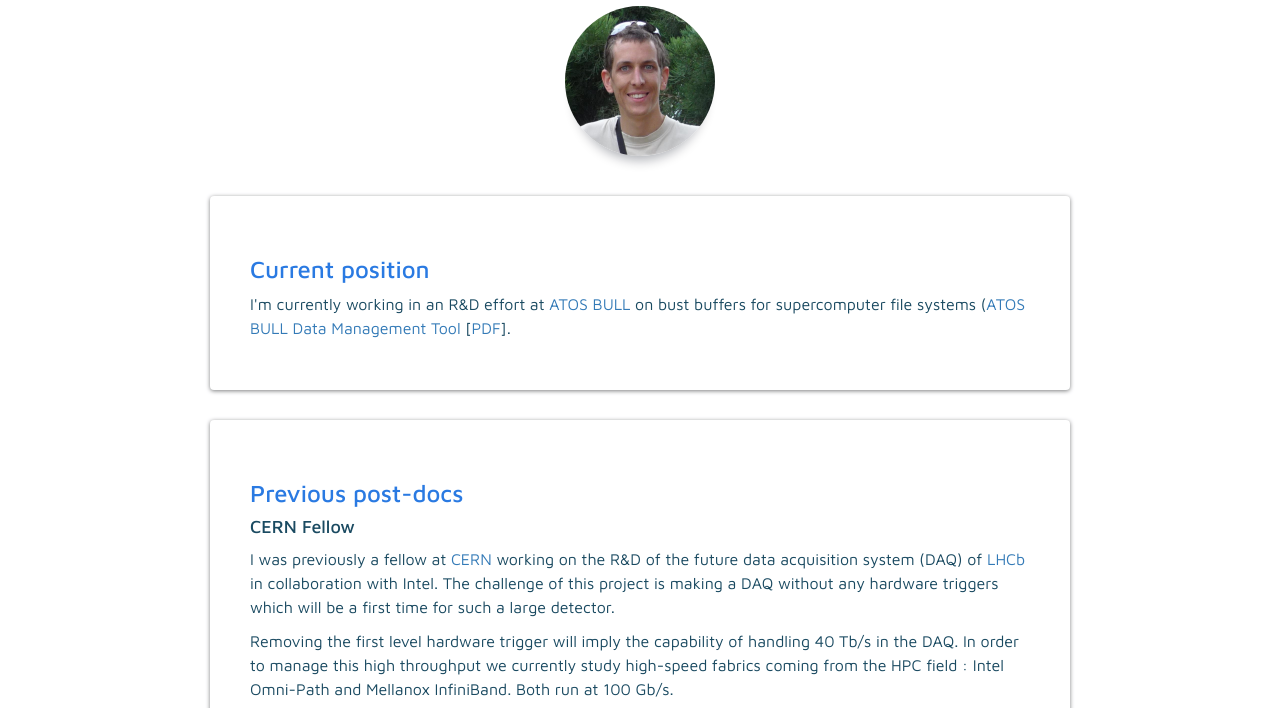
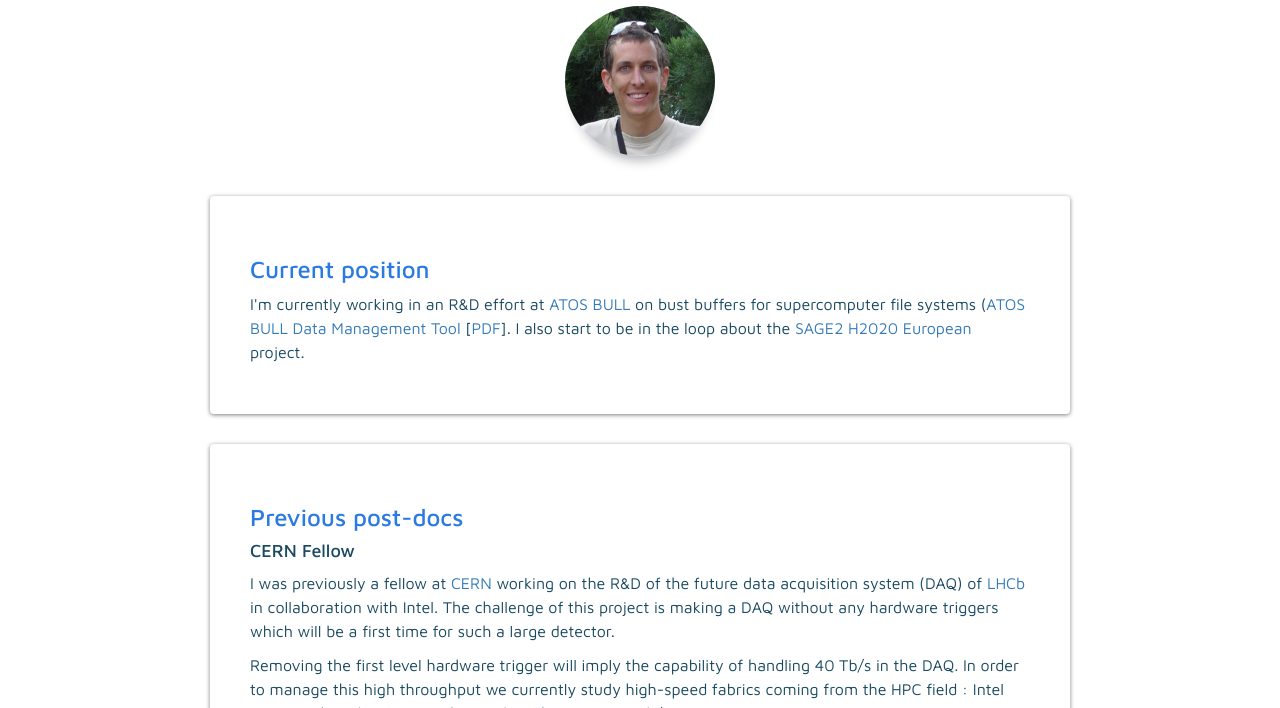
Before and after one commit to svalat/svalat.github.io, a website: page index.html in a window 1280 px wide. Shown: the part 84-792 px from the top of the page. Drawn offline with Linux system fonts and the light colour scheme; a web font is replaced by a local one.

Commit message:
Revert "fix"
This reverts commit af3449bba709f6923bf00031b373d51e88aac617.

```diff
--- a/index.html
+++ b/index.html
@@ -36,7 +36,7 @@
 		<div class="note">
 			<h3>Current position</h3>
 			<!--<p class='meta'>Dec. 2017</p>-->
-			<p>I'm currently working in an R&amp;D effort at <a href='https://atos.net/fr/produits/calcul-haute-performance-hpc' target="_blank">ATOS BULL</a> on bust buffers for supercomputer file systems (<a href='https://atos.net/en/products/high-performance-computing-hpc/extreme-data' target='_blank'>ATOS BULL Data Management Tool</a> [<a href='https://atos.net/wp-content/uploads/2018/07/CT_J1103_180616_RY_F_TOOLSTOIMPR_WEB.pdf' target='_bank'>PDF</a>].</p>
+			<p>I'm currently working in an R&amp;D effort at <a href='https://atos.net/fr/produits/calcul-haute-performance-hpc' target="_blank">ATOS BULL</a> on bust buffers for supercomputer file systems (<a href='https://atos.net/en/products/high-performance-computing-hpc/extreme-data' target='_blank'>ATOS BULL Data Management Tool</a> [<a href='https://atos.net/wp-content/uploads/2018/07/CT_J1103_180616_RY_F_TOOLSTOIMPR_WEB.pdf' target='_bank'>PDF</a>]. I also start to be in the loop about the <a target='_blank' href='http://www.sagestorage.eu/content/sage2-overview'>SAGE2 H2020 European</a> project.</p>
 		</div>
 
 		<div class="note">
```
